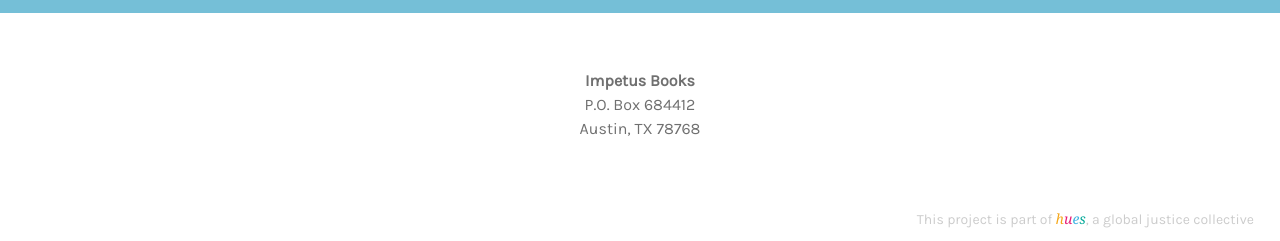
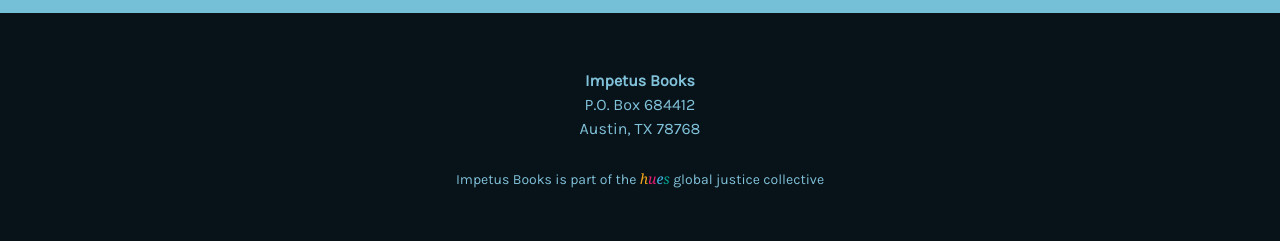
Before and after one commit to huesorg/impetusbooks, a plain HTML site: page index.html in a window 1280 px wide. Shown: the part 3017-3258 px from the top of the page. Drawn offline with Linux system fonts and the light colour scheme; a web font is replaced by a local one.

Commit message:
score 100 on accessibility

```diff
--- a/index.html
+++ b/index.html
@@ -126,8 +126,8 @@
 										Email Impetus Books <i class="fa fa-paper-plane pull-right"></i>
 									</a>
 								</p>
-								<p class="blue"><em>Use the buttom above to order bulk copies of an Impetus Books publication, submit a manuscript for consideration, make a press request, or something else altogether.</em><p>
-								<p class="blue"><em>Further instructions and submission guidelines are provided in the email template. We look forward to hearing from you.</em><p>
+								<p class="blue-700"><em>Use the buttom above to order bulk copies of an Impetus Books publication, submit a manuscript for consideration, make a press request, or something else altogether.</em><p>
+								<p class="blue-700"><em>Further instructions and submission guidelines are provided in the email template. We look forward to hearing from you.</em><p>
 							</section> <!-- end article section -->
 
 
@@ -288,14 +288,15 @@
 					</div>
 
 				</div> <!-- end #inner-footer -->
+				<div id="huesBar" class="clearfix" padding:0 12px">
+					<p style="margin:14px; line-height:1.1; font-size:14px;text-align:center;">
+						Impetus Books is part of the <em style="font-family:georgia,serif;"><a style="text-decoration:none;" href="http://hues.xyz" alt="hues Global Justice Collective"><span style="color:#f5a81c">h</span><span style="color:#e81d76">u</span><span style="color:#42b4e3">e</span><span style="color:#00a897">s</span></a></em> global justice collective
+					</p>
+				</div>
 
 			</footer> <!-- end footer -->
 
-			<div id="huesBar" class="clearfix" style="background:#ffff; padding:0 12px">
-				<p style="margin:14px; line-height:1.1; font-size:14px; color:#ccc; text-align:right;">
-					This project is part of <em style="font-family:georgia,serif;"><a style="text-decoration:none;" href="http://hues.xyz" alt="hues Global Justice Collective"><span style="color:#f5a81c">h</span><span style="color:#e81d76">u</span><span style="color:#42b4e3">e</span><span style="color:#00a897">s</span></a></em>, a global justice collective
-				</p>
-			</div>
+
 		</div> <!-- end #container -->
 	</body>
 </html>
--- a/library/scss/_base.scss
+++ b/library/scss/_base.scss
@@ -218,6 +218,8 @@ FOOTER STYLES
 *********************/
 
 .footer {
+	background: #071318;
+	color: #81C1DA;
 	clear: both;
     padding:40px;
     text-align:center;
--- a/library/scss/_mixins.scss
+++ b/library/scss/_mixins.scss
@@ -61,6 +61,7 @@ $link-hover:        darken($link-color, 9%);
 $text-color:		#707070;
 
 .blue 				{color:$blue;}
+.blue-700			{color: #2C7C96;}
 
 /*
 Here's a great tutorial on how to
```
Also changed, not shown: library/css/ie.css, library/css/style.css.
